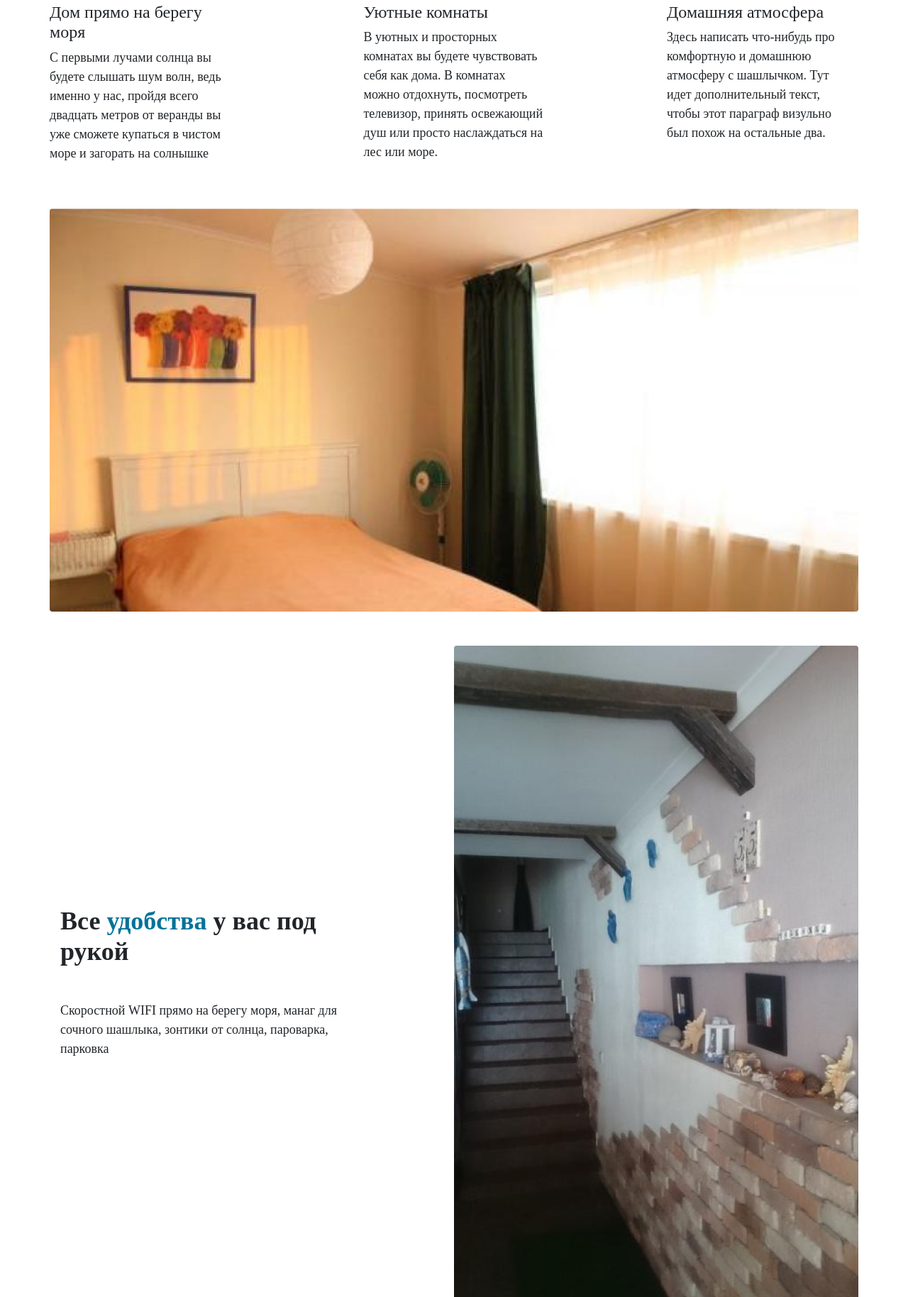
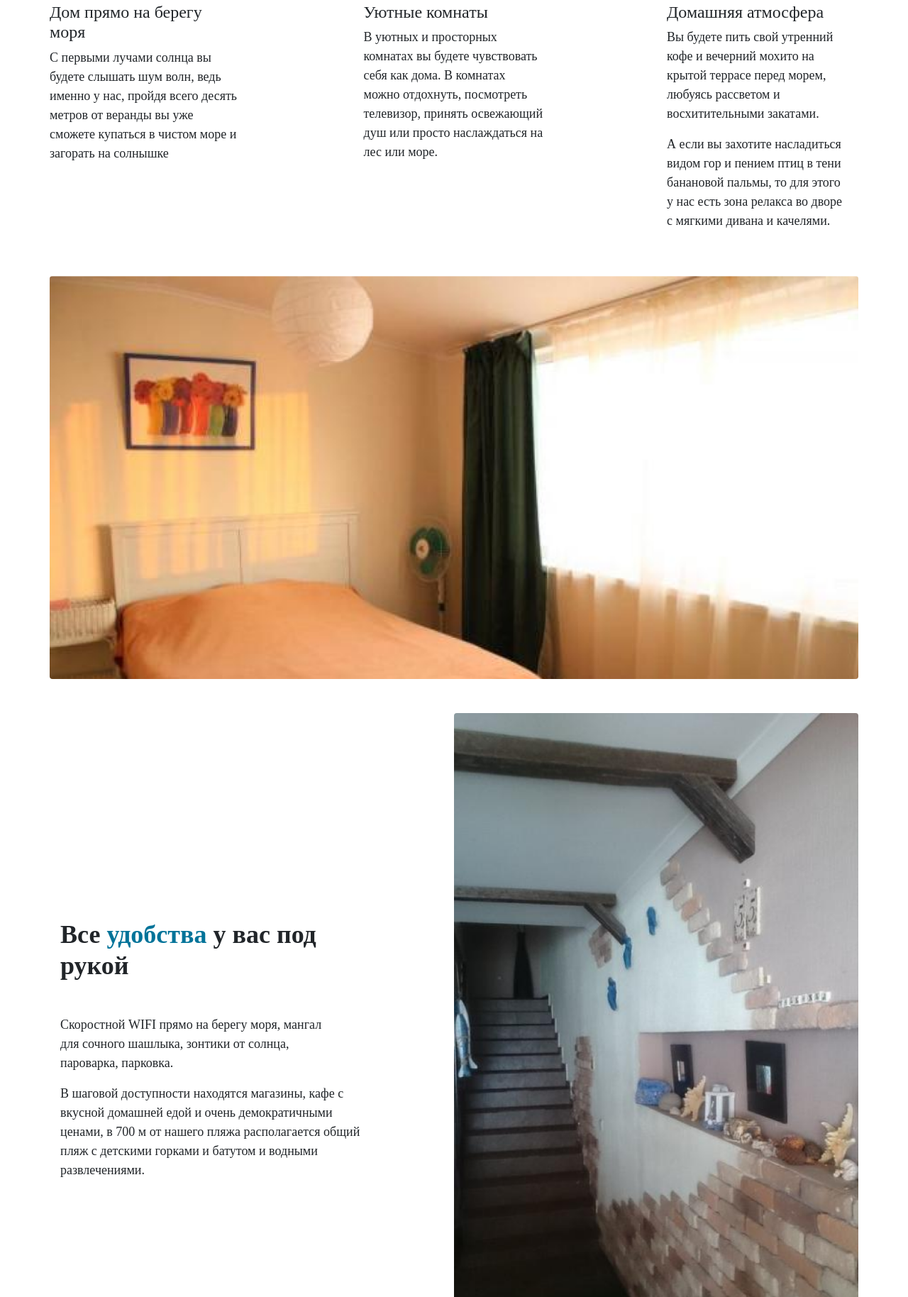
Before and after one commit to repaly/Summer-Webpage, a plain HTML site: page index.html in a window 1280 px wide. Shown: the part 838-2666 px from the top of the page at 71% size. Drawn offline with nearby package versions, Linux system fonts and the light colour scheme; some packages are replaced by stand-ins of ours; no server answers.

Commit message:
Text edits

```diff
--- a/index.html
+++ b/index.html
@@ -79,7 +79,7 @@
     <section class="row mt-5 justify-content-between">
         <article class="col-3">
             <h6>Дом прямо на берегу моря</h6>
-            <p>С первыми лучами солнца вы будете слышать шум волн, ведь именно у нас, пройдя всего двадцать метров от
+            <p>С первыми лучами солнца вы будете слышать шум волн, ведь именно у нас, пройдя всего десять метров от
                 веранды вы уже сможете купаться в чистом море и загорать на солнышке</p>
         </article>
         <article class="col-3">
@@ -89,14 +89,20 @@
         </article>
         <article class="col-3">
             <h6>Домашняя атмосфера</h6>
-            <p>Здесь написать что-нибудь про комфортную и домашнюю атмосферу с шашлычком. Тут идет дополнительный текст,
-                чтобы этот параграф визульно был похож на остальные два.</p>
+            <p>Вы будете пить свой утренний кофе и вечерний мохито на крытой террасе перед морем, любуясь рассветом и
+                восхитительными закатами.
+            <p>А если вы захотите насладиться видом гор и пением птиц в тени банановой
+                пальмы, то для этого у нас есть зона релакса во дворе с мягкими дивана и качелями.</p>
         </article>
         <img class="rounded mx-auto d-block img-fluid mt-5" src="img/bedroom.png" alt="красивый вид на спальню">
         <article class="col-5 align-self-center">
             <h4>Все <span class="paint">удобства</span> у вас под рукой</h4>
-            <p class="text-left pr-5 mt-5">Скоростной WIFI прямо на берегу моря, манаг для сочного шашлыка, зонтики от
-                солнца, пароварка, парковка</p>
+            <p class="text-left pr-5 mt-5">Скоростной WIFI прямо на берегу моря, мангал для сочного шашлыка, зонтики от
+                солнца, пароварка, парковка.
+            <p> В шаговой доступности находятся магазины, кафе с вкусной домашней едой и
+                очень демократичными ценами, в 700 м от нашего пляжа располагается общий пляж с детскими горками и
+                батутом и водными развлечениями.
+            </p>
         </article>
         <img class="rounded col-6 mt-5 px-0" src="img/wall.png" alt="гостинная">
     </section>
```
